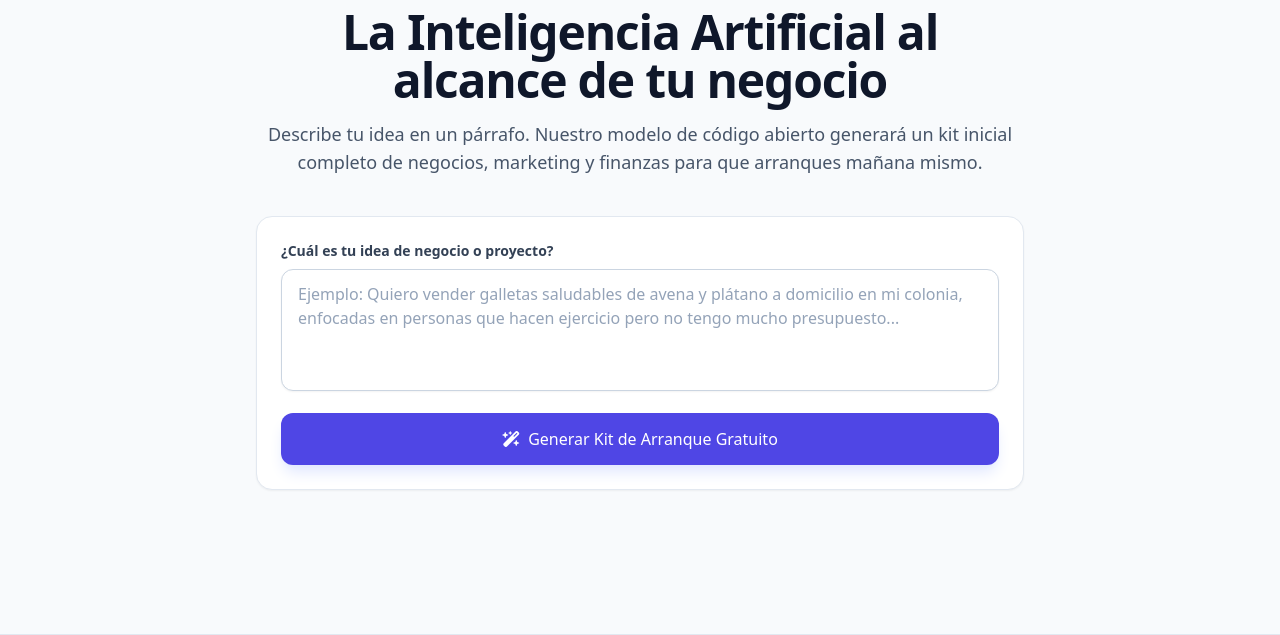
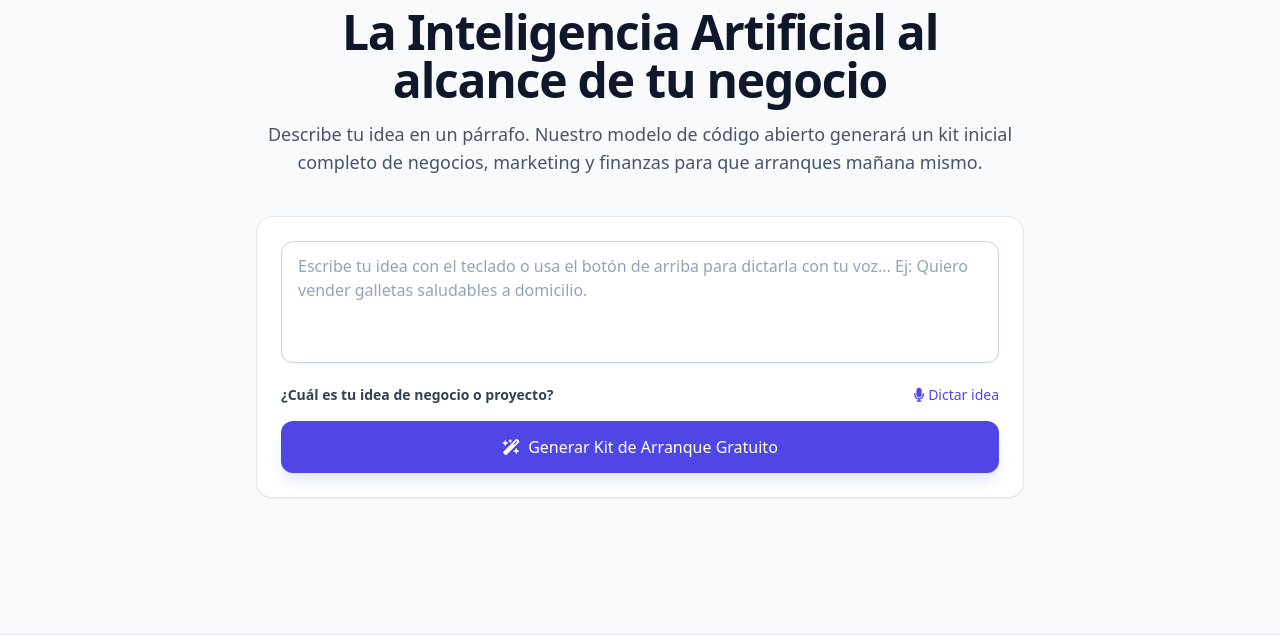
Before and after one commit to AlanPerez-arch/Software-Inteligente, a Flask app: page / in a window 1280 px wide. Shown: the part 97-732 px from the top of the page. Run offline with Flask 3, Linux system fonts and the light colour scheme; some libraries are stand-ins or nearby versions.

Commit message:
Implemetacion de voz

```diff
--- a/app.py
+++ b/app.py
@@ -58,6 +58,8 @@ def generar_kit():
         "finanzas": finanzas
     })
 
+
+
 if __name__ == '__main__':
     # debug=True reinicia el servidor automáticamente si haces cambios
     app.run(debug=True, port=5000)
--- a/static/js/app.js
+++ b/static/js/app.js
@@ -1,7 +1,11 @@
+// =========================================================================
+// 1. CONTROL DEL FORMULARIO Y PETICIÓN A LA API (FLASK + GROQ)
+// =========================================================================
+
 document.getElementById('ideaForm').addEventListener('submit', async function(e) {
     e.preventDefault(); // Evita que la página se recargue por completo
 
-    // Referencias a los elementos de la interfaz
+    // Referencias a los elementos de la interfaz para los resultados
     const ideaInput = document.getElementById('ideaInput');
     const btnGenerar = document.getElementById('btnGenerar');
     const loadingSection = document.getElementById('loading');
@@ -10,18 +14,18 @@ document.getElementById('ideaForm').addEventListener('submit', async function(e)
     const idea = ideaInput.value.trim();
     if (!idea) return;
 
-    // 1. Mostrar estado de carga y ocultar resultados previos
+    // Mostrar estado de carga y ocultar resultados previos
     btnGenerar.disabled = true;
     loadingSection.classList.remove('hidden');
     resultadosSection.classList.add('hidden');
 
-    // Limpiar el HTML interno de las tarjetas por seguridad
+    // Limpiar el HTML interno de las tarjetas por seguridad e higiene visual
     document.getElementById('resNegocio').innerHTML = '';
     document.getElementById('resMarketing').innerHTML = '';
     document.getElementById('resFinanzas').innerHTML = '';
 
     try {
-        // 2. Hacer la petición POST al backend (usamos ruta relativa '/api/generar')
+        // Hacer la petición POST al backend (usamos ruta relativa '/api/generar')
         const response = await fetch('/api/generar', {
             method: 'POST',
             headers: {
@@ -37,7 +41,7 @@ document.getElementById('ideaForm').addEventListener('submit', async function(e)
             throw new Error(data.error || 'Ocurrió un error en el servidor al generar el kit.');
         }
 
-        // 3. Renderizar las respuestas transformando el Markdown de la IA a HTML real
+        // Renderizar las respuestas transformando el Markdown de la IA a HTML real
         document.getElementById('resNegocio').innerHTML = marked.parse(data.negocio);
         document.getElementById('resMarketing').innerHTML = marked.parse(data.marketing);
         document.getElementById('resFinanzas').innerHTML = marked.parse(data.finanzas);
@@ -49,8 +53,85 @@ document.getElementById('ideaForm').addEventListener('submit', async function(e)
         console.error('Error detectado en el flujo:', error);
         alert(`⚠️ ¡Vaya! Algo salió mal: ${error.message}`);
     } finally {
-        // 4. Restaurar la interfaz: ocultar el spinner de carga y reactivar el botón
+        // Restaurar la interfaz: ocultar el spinner de carga y reactivar el botón
         loadingSection.classList.add('hidden');
         btnGenerar.disabled = false;
     }
 });
+
+
+// =========================================================================
+// 2. LOGICA PARA EL DICTADO POR VOZ (WEB SPEECH API)
+// =========================================================================
+
+const btnVoz = document.getElementById('btnVoz');
+const ideaInput = document.getElementById('ideaInput');
+const iconoMicro = document.getElementById('iconoMicro');
+const textoMicro = document.getElementById('textoMicro');
+
+// Verificar compatibilidad del navegador (funciona nativamente en Chrome, Edge y Safari)
+const SpeechRecognition = window.SpeechRecognition || window.webkitSpeechRecognition;
+
+if (SpeechRecognition) {
+    const recognition = new SpeechRecognition();
+    recognition.lang = 'es-MX'; // Configurado para español de México
+    recognition.interimResults = false; // Solo procesa el resultado final cuando el usuario hace una pausa
+    recognition.maxAlternatives = 1;
+
+    // Evento de clic en el botón de micrófono
+    btnVoz.addEventListener('click', () => {
+        // Si ya está activo (icono rojo), lo detenemos manualmente
+        if (iconoMicro.classList.contains('text-red-500')) {
+            recognition.stop();
+        } else {
+            // Si está inactivo, comenzamos a escuchar
+            recognition.start();
+        }
+    });
+
+    // Evento: Cuando el navegador abre el micrófono e inicia la escucha
+    recognition.onstart = () => {
+        iconoMicro.classList.remove('text-indigo-600');
+        iconoMicro.classList.add('text-red-500', 'animate-pulse'); // Efecto visual de grabación
+        textoMicro.innerText = "Escuchando... Habla ahora";
+    };
+
+    // Evento: Cuando el reconocimiento se detiene (ya sea por silencio largo o por stop manual)
+    recognition.onend = () => {
+        iconoMicro.classList.remove('text-red-500', 'animate-pulse');
+        iconoMicro.classList.add('text-indigo-600');
+        textoMicro.innerText = "Dictar idea";
+    };
+
+    // Evento: Cuando procesa el audio y genera el texto con éxito
+    recognition.onresult = (event) => {
+        const textoEscuchado = event.results[0][0].transcript;
+
+        // Si el usuario ya tenía algo escrito, añade un espacio y concatena el dictado
+        if (ideaInput.value.trim()) {
+            ideaInput.value = ideaInput.value.trim() + " " + textoEscuchado;
+        } else {
+            ideaInput.value = textoEscuchado;
+        }
+
+        // Ajustar el foco al input para comodidad del usuario
+        ideaInput.focus();
+    };
+
+    // Evento: Manejo de errores del micrófono (bloqueo de permisos, falta de audio, etc.)
+    recognition.onerror = (event) => {
+        console.error("Error en reconocimiento de voz: ", event.error);
+        if (event.error === 'not-allowed') {
+            alert("⚠️ Permiso denegado. Por favor, permite el acceso al micrófono en tu navegador.");
+        } else if (event.error !== 'no-speech') {
+            alert("No se pudo procesar el dictado por voz de forma correcta.");
+        }
+    };
+
+} else {
+    // Si el navegador es antiguo o no soporta la API, ocultamos el botón silenciosamente
+    if (btnVoz) {
+        btnVoz.style.display = 'none';
+    }
+    console.warn("El navegador actual no soporta Web Speech API para dictado por voz.");
+}
--- a/templates/index.html
+++ b/templates/index.html
@@ -40,15 +40,18 @@
 
         <div class="max-w-3xl mx-auto bg-white rounded-2xl shadow-sm border border-slate-200 p-6 mb-12">
             <form id="ideaForm" class="space-y-4">
-                <div>
-                    <label for="ideaInput" class="block text-sm font-semibold text-slate-700 mb-2">¿Cuál es tu idea de negocio o proyecto?</label>
                 <textarea
                     id="ideaInput"
                     rows="4"
                     required
                     class="w-full px-4 py-3 rounded-xl border border-slate-300 shadow-sm focus:ring-2 focus:ring-indigo-500 focus:border-indigo-500 text-slate-800 placeholder-slate-400 resize-none transition"
-                        placeholder="Ejemplo: Quiero vender galletas saludables de avena y plátano a domicilio en mi colonia, enfocadas en personas que hacen ejercicio pero no tengo mucho presupuesto..."
+                    placeholder="Escribe tu idea con el teclado o usa el botón de arriba para dictarla con tu voz... Ej: Quiero vender galletas saludables a domicilio."
                 ></textarea>
+                <div class="flex justify-between items-center mb-2">
+                    <label for="ideaInput" class="block text-sm font-semibold text-slate-700">¿Cuál es tu idea de negocio o proyecto?</label>
+                    <button type="button" id="btnVoz" class="text-indigo-600 hover:text-indigo-800 text-sm font-medium flex items-center gap-1 transition">
+                        <i class="fa-solid fa-microphone" id="iconoMicro"></i> <span id="textoMicro">Dictar idea</span>
+                    </button>
                 </div>
                 <button
                     type="submit"
```
Lines whose indentation alone changed are shown as unchanged.
